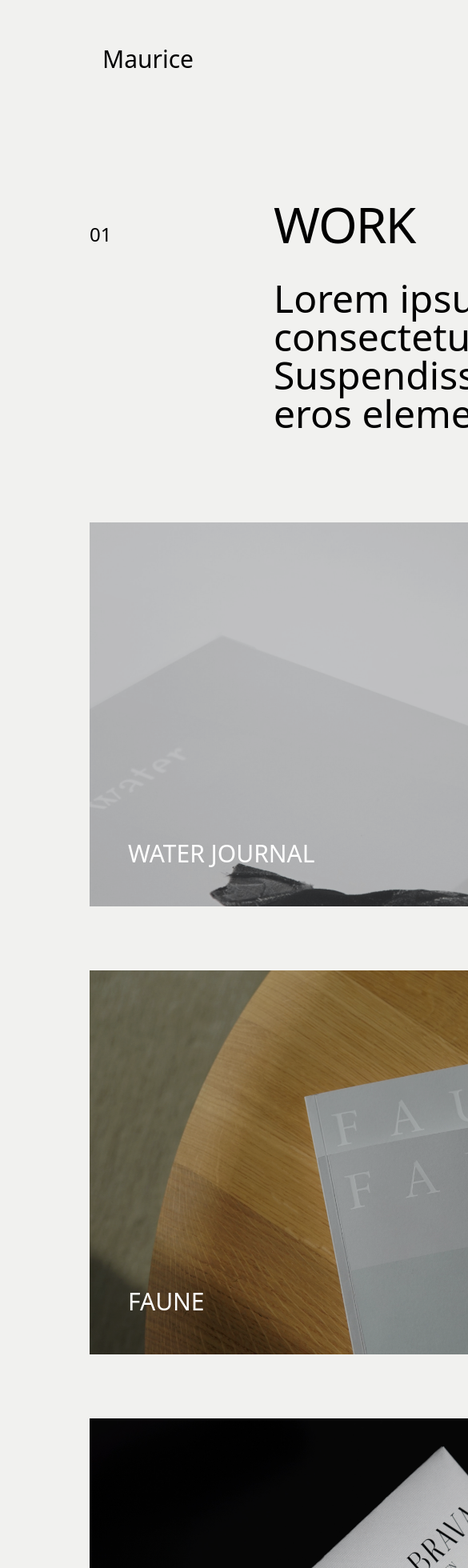
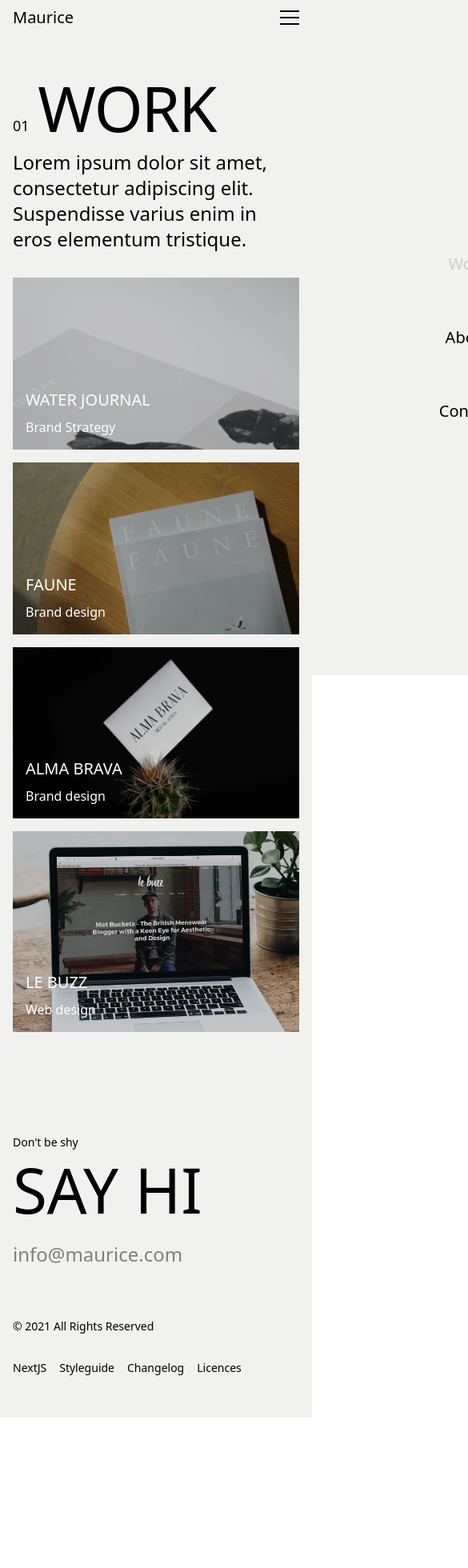
Before and after one commit to renmassonne/portfolio-maurice, a Next.js app: page /work in a window 390 px wide. Shown: the top 1960 px of the page at 80% size, 585 px wide, since content can reach past the window. After the commit the page ends 1772 px from the top, so only its background shows below. Built offline with nearby package versions, Linux system fonts and the light colour scheme.

Commit message:
Update package json, Adjust on mobile

```diff
--- a/src/components/Footer.js
+++ b/src/components/Footer.js
@@ -3,51 +3,51 @@ import Link from "next/link";
 
 const Footer = () => {
   return (
-    <section className="block min-h-[32px] mt-[20rem] pb-[80px]">
-      <div className="w-full relative mx-auto px-32">
-        <div className="w-full sticky grid grid-cols-12 gap-y-8 content-stretch justify-stretch justify-items-stretch items-start">
-          <p className="text-black text-lg font-light col-start-1 col-end-2">
+    <section className="block min-h-[32px] mt-16 sm:mt-32 md:mt-[20rem] pb-8 sm:pb-16 md:pb-[80px]">
+      <div className="w-full relative mx-auto px-4 sm:px-8 md:px-16 lg:px-32">
+        <div className="w-full sticky grid grid-cols-12 gap-y-4 sm:gap-y-6 md:gap-y-8 content-stretch justify-stretch justify-items-stretch items-start">
+          <p className="text-black text-sm sm:text-base md:text-lg font-light col-start-1 col-end-12 md:col-end-2">
             Don't be shy
           </p>
           <h2
-            className="text-black uppercase font-normal col-start-4 col-end-12 text-[16vw]"
+            className="text-black uppercase font-normal col-start-1 col-end-12 md:col-start-4 md:col-end-12 text-[20vw] sm:text-[18vw] md:text-[16vw]"
             style={{ lineHeight: "85%" }}
           >
             Say hi
           </h2>
           <Link
             href="/"
-            className="font-light col-start-4 col-end-12 text-5xl text-medGrey py-8 mb-28 hover:text-black"
+            className="font-light col-start-1 col-end-12 md:col-start-4 md:col-end-12 text-2xl sm:text-3xl md:text-4xl lg:text-5xl text-medGrey py-4 sm:py-6 md:py-8 mb-8 sm:mb-16 md:mb-28 hover:text-black"
           >
             info@maurice.com
           </Link>
 
-          <p className="text-black row-span-3 text-lg text-normal col-start-1 col-end-3">
+          <p className="text-black row-span-3 text-sm sm:text-base md:text-lg text-normal col-start-1 col-end-12 md:col-end-3 mb-4 sm:mb-0">
             &copy; 2021 All Rights Reserved
           </p>
 
-          <div className="flex gap-6 col-start-6 col-end-13 row-span-3 justify-end content-stretch justify-items-stretch">
+          <div className="flex flex-wrap gap-4 sm:gap-6 col-start-1 col-end-12 md:col-start-6 md:col-end-13 row-span-3 justify-start md:justify-end content-stretch justify-items-stretch">
             <Link
               href="/"
-              className="text-black text-lg font-light hover:text-medGrey"
+              className="text-black text-sm sm:text-base md:text-lg font-light hover:text-medGrey"
             >
               NextJS
             </Link>
             <Link
               href="/"
-              className="text-black text-lg font-light hover:text-medGrey"
+              className="text-black text-sm sm:text-base md:text-lg font-light hover:text-medGrey"
             >
               Styleguide
             </Link>
             <Link
               href="/"
-              className="text-black text-lg font-light hover:text-medGrey"
+              className="text-black text-sm sm:text-base md:text-lg font-light hover:text-medGrey"
             >
               Changelog
             </Link>
             <Link
               href="/"
-              className="text-black text-lg font-light hover:text-medGrey"
+              className="text-black text-sm sm:text-base md:text-lg font-light hover:text-medGrey"
             >
               Licences
             </Link>
--- a/src/components/NavBar.js
+++ b/src/components/NavBar.js
@@ -1,15 +1,16 @@
-import React from "react";
+import React, { useState } from "react";
 import { useRouter } from "next/router";
 
 import Link from "next/link";
 
-const CustomLink = ({ title, href }) => {
+const CustomLink = ({ title, href, onClick }) => {
   const router = useRouter();
 
   return (
     <Link
       href={href}
-      className={`font-light text-3xl py-8 hover:text-lightGrey ${
+      onClick={onClick}
+      className={`font-light text-3xl md:text-3xl text-xl py-4 md:py-8 hover:text-lightGrey ${
         router.asPath === href ? "text-lightGrey" : "text-black"
       }`}
     >
@@ -19,18 +20,66 @@ const CustomLink = ({ title, href }) => {
 };
 
 const NavBar = () => {
+  const [isMenuOpen, setIsMenuOpen] = useState(false);
+
+  const toggleMenu = () => {
+    setIsMenuOpen(!isMenuOpen);
+  };
+
+  const closeMenu = () => {
+    setIsMenuOpen(false);
+  };
+
   return (
-    <header className="w-full flex items-center justify-between px-32">
-      <Link href="/" className="font-light text-3xl text-black">
+    <header className="w-full flex items-center justify-between px-4 sm:px-8 md:px-16 lg:px-32">
+      <Link
+        href="/"
+        className="font-light text-xl sm:text-2xl md:text-3xl text-black"
+      >
         Maurice
       </Link>
 
-      <div className="flex flex-row gap-8">
+      {/* Desktop Navigation */}
+      <div className="hidden md:flex flex-row gap-8">
         <CustomLink title={"Work"} href={"/work"} />
+        <CustomLink title={"About"} href={"/about"} />
+        <CustomLink title={"Contact"} href={"/contact"} />
+      </div>
 
-        <CustomLink title={"About"} href={"/about"} />
+      {/* Mobile Menu Button */}
+      <button
+        onClick={toggleMenu}
+        className="md:hidden flex flex-col gap-1.5 z-50"
+        aria-label="Toggle menu"
+      >
+        <span
+          className={`w-6 h-0.5 bg-black transition-all duration-300 ${
+            isMenuOpen ? "rotate-45 translate-y-2" : ""
+          }`}
+        />
+        <span
+          className={`w-6 h-0.5 bg-black transition-all duration-300 ${
+            isMenuOpen ? "opacity-0" : ""
+          }`}
+        />
+        <span
+          className={`w-6 h-0.5 bg-black transition-all duration-300 ${
+            isMenuOpen ? "-rotate-45 -translate-y-2" : ""
+          }`}
+        />
+      </button>
 
-        <CustomLink title={"Contact"} href={"/contact"} />
+      {/* Mobile Menu */}
+      <div
+        className={`fixed top-0 left-0 w-full h-full bg-light z-40 transform transition-transform duration-300 ${
+          isMenuOpen ? "translate-x-0" : "translate-x-full"
+        } md:hidden`}
+      >
+        <div className="flex flex-col items-center justify-center h-full gap-8">
+          <CustomLink title={"Work"} href={"/work"} onClick={closeMenu} />
+          <CustomLink title={"About"} href={"/about"} onClick={closeMenu} />
+          <CustomLink title={"Contact"} href={"/contact"} onClick={closeMenu} />
+        </div>
       </div>
     </header>
   );
--- a/src/pages/_app.js
+++ b/src/pages/_app.js
@@ -15,7 +15,7 @@ export default function App({ Component, pageProps }) {
         <meta name="viewport" content="width=device-width, initial-scale=1" />
         <link rel="icon" href="/favicon.ico" />
       </Head>
-      <main className="bg-light py-6">
+      <main className="bg-light py-2 sm:py-4 md:py-6">
         <NavBar />
         <AnimatePresence mode="wait">
           <Component key={router.asPath} {...pageProps} />
--- a/src/pages/work.js
+++ b/src/pages/work.js
@@ -18,12 +18,12 @@ const work = () => {
         <title>Work Maurice</title>
         <meta name="description" content="Generated by create next app" />
       </Head>
-      <main>
-        <section className="pt-32">
-          <div className="w-full relative mx-auto px-28">
-            <div className="w-full grid grid-cols-12 gap-10 mb-28 content-stretch justify-stretch justify-items-stretch items-stretch">
+      <main className="overflow-x-hidden">
+        <section className="pt-16 sm:pt-24 md:pt-32">
+          <div className="w-full relative mx-auto px-4 sm:px-8 md:px-16 lg:px-28 max-w-full">
+            <div className="w-full grid grid-cols-12 gap-4 sm:gap-6 md:gap-10 mb-8 sm:mb-16 md:mb-28 content-stretch justify-stretch justify-items-stretch items-stretch">
               <motion.p
-                className="text-black font-light text-2xl row-span-1 col-start-1 col-end-2 self-end"
+                className="text-black font-light text-lg sm:text-xl md:text-2xl row-span-1 col-start-1 col-end-2 self-end"
                 initial={{ y: -50, opacity: 0 }}
                 whileInView={{ y: 0, opacity: 1 }}
                 transition={{ delay: 1.2, duration: 1.4, ease: "easeOut" }}
@@ -32,7 +32,7 @@ const work = () => {
               </motion.p>
 
               <div
-                className="relative row-span-1 col-start-4 col-end-12 w-full flex flex-wrap items-center justify-center font-normal mx-auto text-[16vw] text-black z-10 text-center uppercase"
+                className="relative row-span-1 col-start-2 col-end-12 md:col-start-4 md:col-end-12 w-full flex flex-wrap items-center justify-center font-normal mx-auto text-[20vw] sm:text-[18vw] md:text-[16vw] text-black z-10 text-center uppercase"
                 style={{ lineHeight: "91%", letterSpacing: "-0.5vw" }}
               >
                 <div className="w-full flex flex-row justify-start items-center">
@@ -68,7 +68,7 @@ const work = () => {
               </div>
 
               <motion.p
-                className="text-black text-5xl font-light row-span-2 col-start-4 col-end-13"
+                className="text-black text-2xl sm:text-3xl md:text-4xl lg:text-5xl font-light row-span-2 col-start-1 col-end-12 md:col-start-4 md:col-end-13"
                 initial={{ y: 50, opacity: 0 }}
                 whileInView={{ y: 0, opacity: 1 }}
                 transition={{ delay: 1.2, duration: 1.4, ease: "easeOut" }}
@@ -80,109 +80,131 @@ const work = () => {
           </div>
         </section>
 
-        <section className="mb-64">
-          <div className="relative !mx-auto px-28">
-            <div className="grid grid-cols-12 gap-20">
-              <div className="flex col-start-1 col-end-12 items-center justify-center relative overflow-hidden">
-                <MotionLink
-                  href="/"
+        <section className="mb-16 sm:mb-32 md:mb-64 overflow-x-hidden">
+          <div className="relative !mx-auto px-4 sm:px-8 md:px-16 lg:px-28 max-w-full">
+            <div className="grid grid-cols-12 gap-4 sm:gap-8 md:gap-12 lg:gap-20">
+              <div className="flex col-start-1 col-end-13 md:col-end-12 items-center justify-center relative overflow-hidden w-full">
+                <motion.div
                   initial={{ scale: 1.25 }}
                   whileInView={{ scale: 1 }}
                   transition={{ delay: 0.5, duration: 1.4, ease: "easeOut" }}
                   className="w-full h-full"
                 >
+                  <MotionLink href="/" className="w-full h-full block">
                     <div className="w-full h-full absolute z-10 top-auto bottom-auto left-auto right-auto bg-black opacity-20" />
                     <Image
                       alt="WaterJournal"
                       src={WaterJournal}
-                    className="w-full"
+                      className="w-full h-auto max-w-full"
                     />
                     <motion.div
-                    className="absolute z-20 top-auto bottom-12 left-12 right-12 flex items-stretch justify-between"
+                      className="absolute z-20 top-auto bottom-4 sm:bottom-8 md:bottom-12 left-4 sm:left-8 md:left-12 right-4 sm:right-8 md:right-12 flex flex-col sm:flex-row items-start sm:items-stretch justify-between gap-2 sm:gap-0"
                       initial={{ y: 50, opacity: 0 }}
                       whileInView={{ y: 0, opacity: 1 }}
                       transition={{ duration: 1.4, ease: "easeOut" }}
                     >
-                    <h3 className="uppercase text-3xl text-white">
+                      <h3 className="uppercase text-xl sm:text-2xl md:text-3xl text-white">
                         Water Journal
                       </h3>
-                    <p className="text-2xl text-white font-light">
+                      <p className="text-base sm:text-lg md:text-2xl text-white font-light">
                         Brand Strategy
                       </p>
                     </motion.div>
                   </MotionLink>
+                </motion.div>
               </div>
 
-              <div className="flex col-start-1 col-end-12 items-center justify-center relative overflow-hidden">
-                <MotionLink
-                  href="/"
+              <div className="flex col-start-1 col-end-13 md:col-end-12 items-center justify-center relative overflow-hidden w-full">
+                <motion.div
                   initial={{ scale: 1.25 }}
                   whileInView={{ scale: 1 }}
                   transition={{ delay: 0.5, duration: 1.4, ease: "easeOut" }}
                   className="w-full h-full"
                 >
+                  <MotionLink href="/" className="w-full h-full block">
                     <div className="w-full h-full absolute z-10 top-auto bottom-auto left-auto right-auto bg-black opacity-20" />
-                  <Image alt="Faune" src={Faune} className="w-full" />
+                    <Image
+                      alt="Faune"
+                      src={Faune}
+                      className="w-full h-auto max-w-full"
+                    />
                     <motion.div
-                    className="absolute z-20 top-auto bottom-12 left-12 right-12 flex items-stretch justify-between"
+                      className="absolute z-20 top-auto bottom-4 sm:bottom-8 md:bottom-12 left-4 sm:left-8 md:left-12 right-4 sm:right-8 md:right-12 flex flex-col sm:flex-row items-start sm:items-stretch justify-between gap-2 sm:gap-0"
                       initial={{ y: 50, opacity: 0 }}
                       whileInView={{ y: 0, opacity: 1 }}
                       transition={{ duration: 1.4, ease: "easeOut" }}
                     >
-                    <h3 className="uppercase text-3xl text-white">Faune</h3>
-                    <p className="text-2xl text-white font-light">
+                      <h3 className="uppercase text-xl sm:text-2xl md:text-3xl text-white">
+                        Faune
+                      </h3>
+                      <p className="text-base sm:text-lg md:text-2xl text-white font-light">
                         Brand design
                       </p>
                     </motion.div>
                   </MotionLink>
+                </motion.div>
               </div>
 
-              <div className="flex col-start-1 col-end-12 items-center justify-center relative overflow-hidden">
-                <MotionLink
-                  href="/"
+              <div className="flex col-start-1 col-end-13 md:col-end-12 items-center justify-center relative overflow-hidden w-full">
+                <motion.div
                   initial={{ scale: 1.25 }}
                   whileInView={{ scale: 1 }}
                   transition={{ delay: 0.5, duration: 1.4, ease: "easeOut" }}
                   className="w-full h-full"
                 >
+                  <MotionLink href="/" className="w-full h-full block">
                     <div className="w-full h-full absolute z-10 top-auto bottom-auto left-auto right-auto bg-black opacity-20" />
-                  <Image alt="AlmaBrava" src={AlmaBrava} className="w-full" />
+                    <Image
+                      alt="AlmaBrava"
+                      src={AlmaBrava}
+                      className="w-full h-auto max-w-full"
+                    />
                     <motion.div
-                    className="absolute z-20 top-auto bottom-12 left-12 right-12 flex items-stretch justify-between"
+                      className="absolute z-20 top-auto bottom-4 sm:bottom-8 md:bottom-12 left-4 sm:left-8 md:left-12 right-4 sm:right-8 md:right-12 flex flex-col sm:flex-row items-start sm:items-stretch justify-between gap-2 sm:gap-0"
                       initial={{ y: 50, opacity: 0 }}
                       whileInView={{ y: 0, opacity: 1 }}
                       transition={{ duration: 1.4, ease: "easeOut" }}
                     >
-                    <h3 className="uppercase text-3xl text-white">
+                      <h3 className="uppercase text-xl sm:text-2xl md:text-3xl text-white">
                         Alma Brava
                       </h3>
-                    <p className="text-2xl text-white font-light">
+                      <p className="text-base sm:text-lg md:text-2xl text-white font-light">
                         Brand design
                       </p>
                     </motion.div>
                   </MotionLink>
+                </motion.div>
               </div>
 
-              <div className="flex col-start-1 col-end-13 items-center justify-center relative overflow-hidden">
-                <MotionLink
-                  href="/"
+              <div className="flex col-start-1 col-end-13 md:col-end-12 items-center justify-center relative overflow-hidden w-full">
+                <motion.div
                   initial={{ scale: 1.25 }}
                   whileInView={{ scale: 1 }}
                   transition={{ delay: 0.5, duration: 1.4, ease: "easeOut" }}
                   className="w-full h-full"
                 >
+                  <MotionLink href="/" className="w-full h-full block">
                     <div className="w-full h-full absolute z-10 top-auto bottom-auto left-auto right-auto bg-black opacity-20" />
-                  <Image alt="LeBuzz" src={LeBuzz} className="w-full" />
+                    <Image
+                      alt="LeBuzz"
+                      src={LeBuzz}
+                      className="w-full h-auto max-w-full"
+                    />
                     <motion.div
-                    className="absolute z-20 top-auto bottom-12 left-12 right-12 flex items-stretch justify-between"
+                      className="absolute z-20 top-auto bottom-4 sm:bottom-8 md:bottom-12 left-4 sm:left-8 md:left-12 right-4 sm:right-8 md:right-12 flex flex-col sm:flex-row items-start sm:items-stretch justify-between gap-2 sm:gap-0"
                       initial={{ y: 50, opacity: 0 }}
                       whileInView={{ y: 0, opacity: 1 }}
                       transition={{ duration: 1.4, ease: "easeOut" }}
                     >
-                    <h3 className="uppercase text-3xl text-white">Le Buzz</h3>
-                    <p className="text-2xl text-white font-light">Web design</p>
+                      <h3 className="uppercase text-xl sm:text-2xl md:text-3xl text-white">
+                        Le Buzz
+                      </h3>
+                      <p className="text-base sm:text-lg md:text-2xl text-white font-light">
+                        Web design
+                      </p>
                     </motion.div>
                   </MotionLink>
+                </motion.div>
               </div>
             </div>
           </div>
```
Also changed, not shown: next.config.js (+6 -2 lines), package.json (+9 -9 lines), src/pages/about.js (+85 -68 lines), src/pages/contact.js (+48 -39 lines), src/pages/index.js (+52 -43 lines), tailwind.config.js (+5 -11 lines), 2 other files (tests, documents, lock files or other folders). Lines whose indentation alone changed are shown as unchanged.
